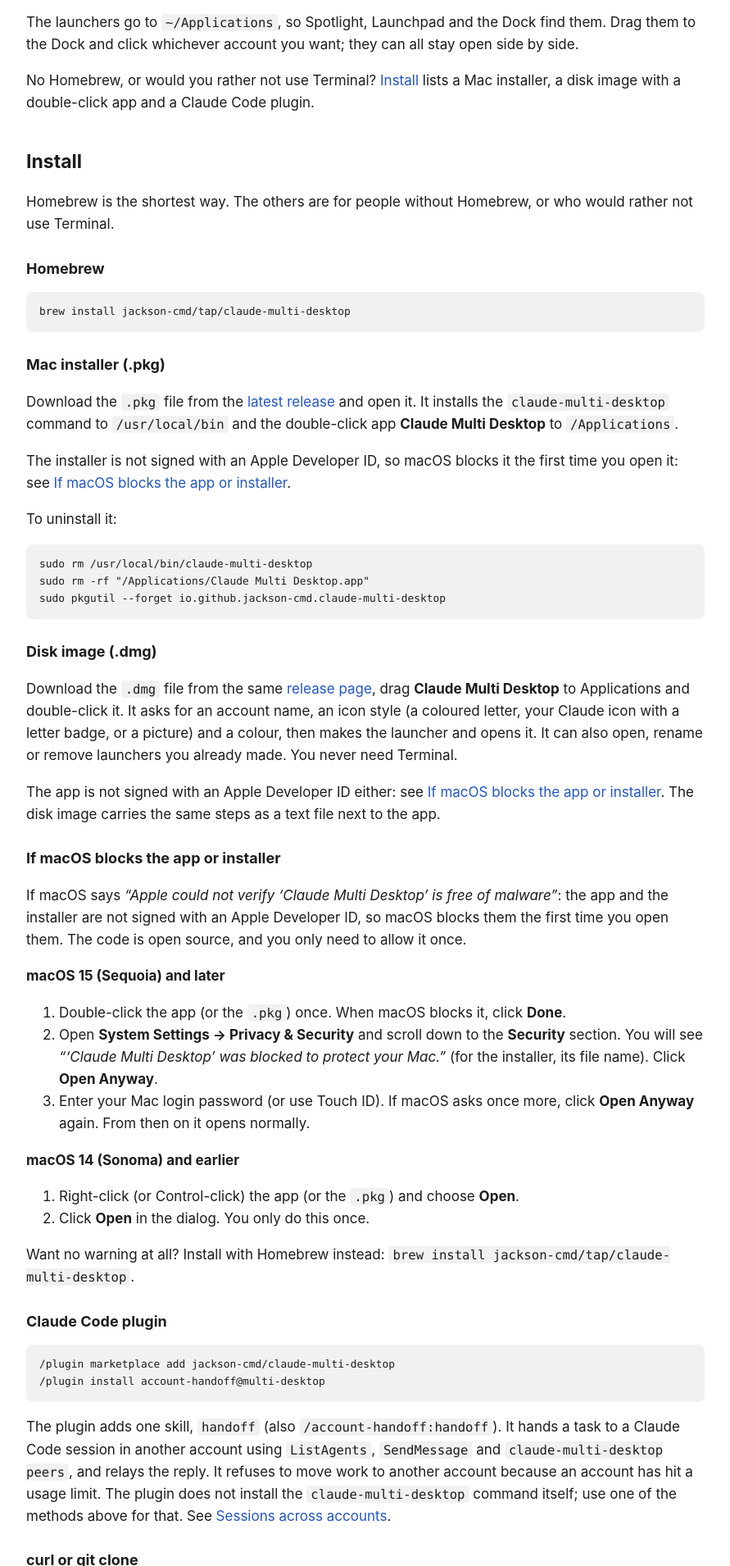
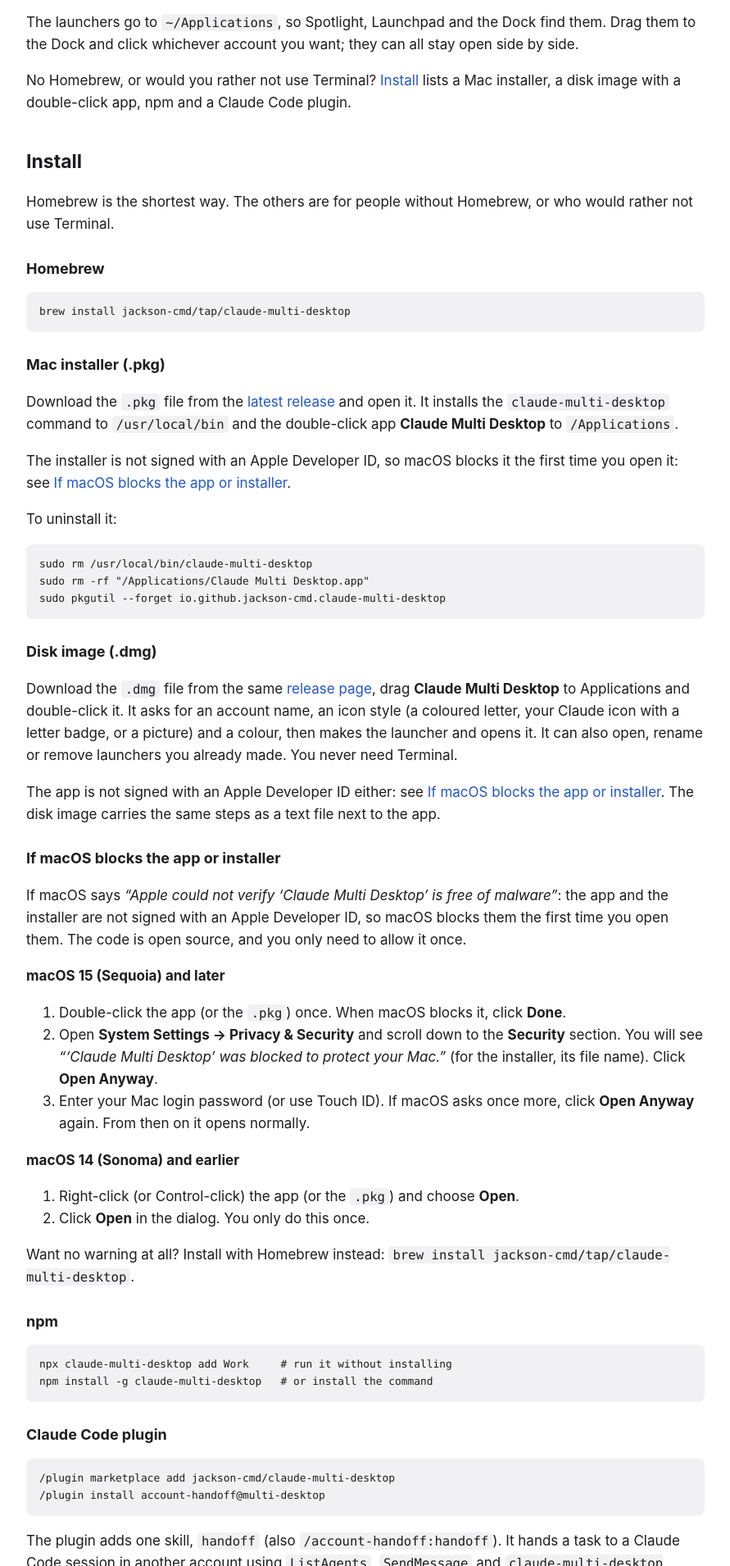
Before and after one commit to jackson-cmd/claude-multi-desktop, a website: page site/index.html in a window 1280 px wide. Shown: the part 1504-3414 px from the top of the page at 82% size, without its empty margins (194-1085 px from the left). Drawn offline with Linux system fonts and the light colour scheme.

Commit message:
Docs: npm is live (npx claude-multi-desktop) (#4)
claude-multi-desktop 0.1.2 is on npm, so README, the website, llms.txt, the 0.1.2 changelog entry and the release notes list npx and npm install -g again.

```diff
--- a/site/index.html
+++ b/site/index.html
@@ -91,7 +91,7 @@ claude-multi-desktop add Work            # launcher "Claude Work" with its own s
 claude-multi-desktop open Work           # second window: sign in with your other account
 claude-multi-desktop add Main --default  # launcher for the account you already use</code></pre>
   <p>The launchers go to <code>~/Applications</code>, so Spotlight, Launchpad and the Dock find them. Drag them to the Dock and click whichever account you want; they can all stay open side by side.</p>
-  <p>No Homebrew, or would you rather not use Terminal? <a href="#install">Install</a> lists a Mac installer, a disk image with a double-click app and a Claude Code plugin.</p>
+  <p>No Homebrew, or would you rather not use Terminal? <a href="#install">Install</a> lists a Mac installer, a disk image with a double-click app, npm and a Claude Code plugin.</p>
 
   <h2 id="install">Install</h2>
   <p>Homebrew is the shortest way. The others are for people without Homebrew, or who would rather not use Terminal.</p>
@@ -126,6 +126,10 @@ sudo pkgutil --forget io.github.jackson-cmd.claude-multi-desktop</code></pre>
   </ol>
   <p>Want no warning at all? Install with Homebrew instead: <code>brew install jackson-cmd/tap/claude-multi-desktop</code>.</p>
 
+
+  <h3>npm</h3>
+<pre><code>npx claude-multi-desktop add Work     # run it without installing
+npm install -g claude-multi-desktop   # or install the command</code></pre>
 
   <h3>Claude Code plugin</h3>
 <pre><code>/plugin marketplace add jackson-cmd/claude-multi-desktop
--- a/site/llms.txt
+++ b/site/llms.txt
@@ -9,6 +9,7 @@ Version 0.1.2. Every method needs macOS and Claude Desktop in /Applications.
 - Homebrew: `brew install jackson-cmd/tap/claude-multi-desktop`
 - Mac installer: the .pkg file from https://github.com/jackson-cmd/claude-multi-desktop/releases/latest. It installs the command to /usr/local/bin and the double-click app "Claude Multi Desktop" to /Applications. It is not signed with an Apple Developer ID, so macOS blocks the first open (macOS 15 and later: double-click once and click Done, then System Settings > Privacy & Security > Security > Open Anyway and enter the login password; macOS 14 and earlier: right-click the file > Open). Homebrew installs give no warning.
 - Disk image: the .dmg file from the same release page. Drag "Claude Multi Desktop" to Applications and double-click it; it asks for an account name, an icon style and a colour, makes the launcher and opens it. No Terminal needed. Same Gatekeeper note as the installer; the steps are also in a text file next to the app.
+- npm: `npx claude-multi-desktop add Work` or `npm install -g claude-multi-desktop`
 - Claude Code plugin: `/plugin marketplace add jackson-cmd/claude-multi-desktop`, then `/plugin install account-handoff@multi-desktop`. Its skill `handoff` hands a task to a Claude Code session in another account with ListAgents, SendMessage and `claude-multi-desktop peers`, and refuses to move work because an account hit a usage limit. It does not install the command itself.
 - curl or git clone: see the README at https://github.com/jackson-cmd/claude-multi-desktop
 
```
Also changed, not shown: site/guides/two-claude-accounts-on-mac.html (+1 -1 lines), CHANGELOG.md, README.md, 1 other file.
